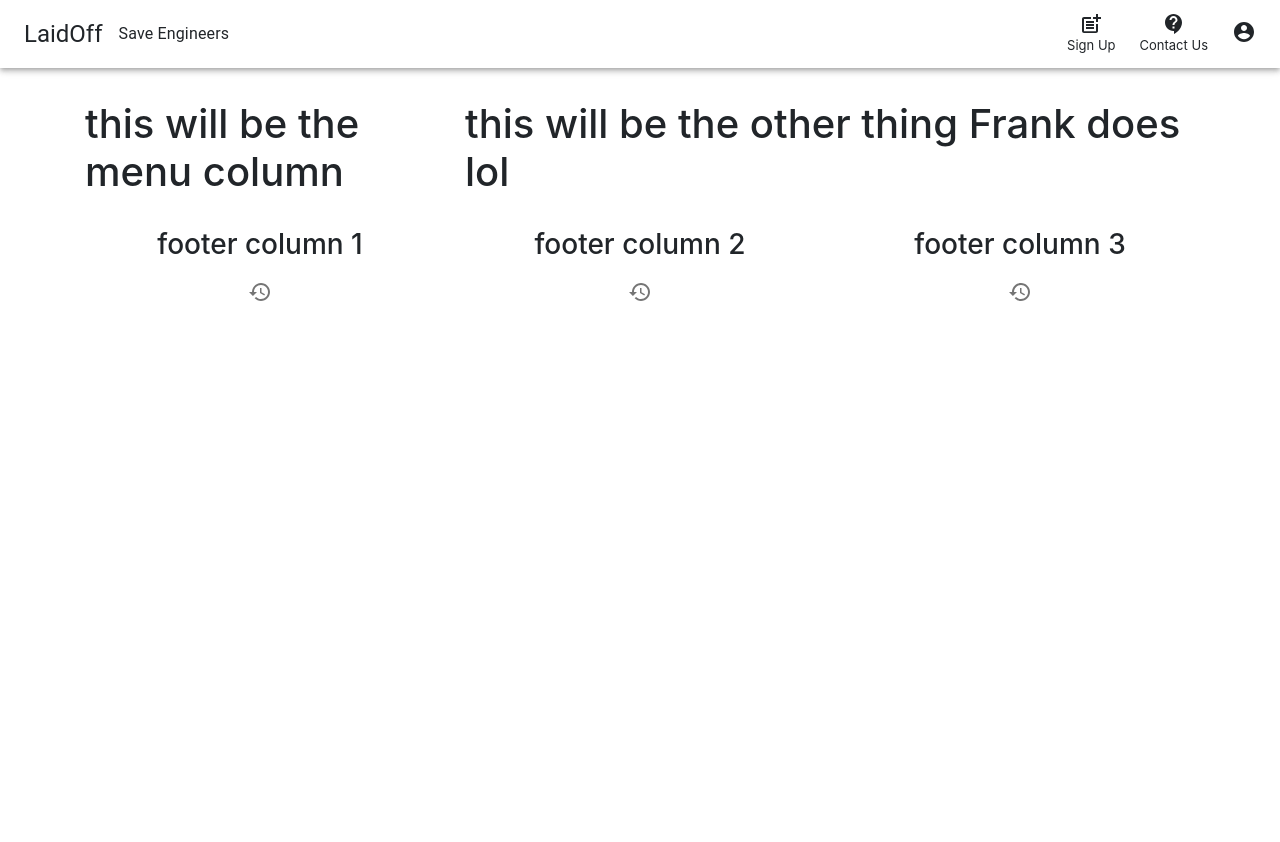
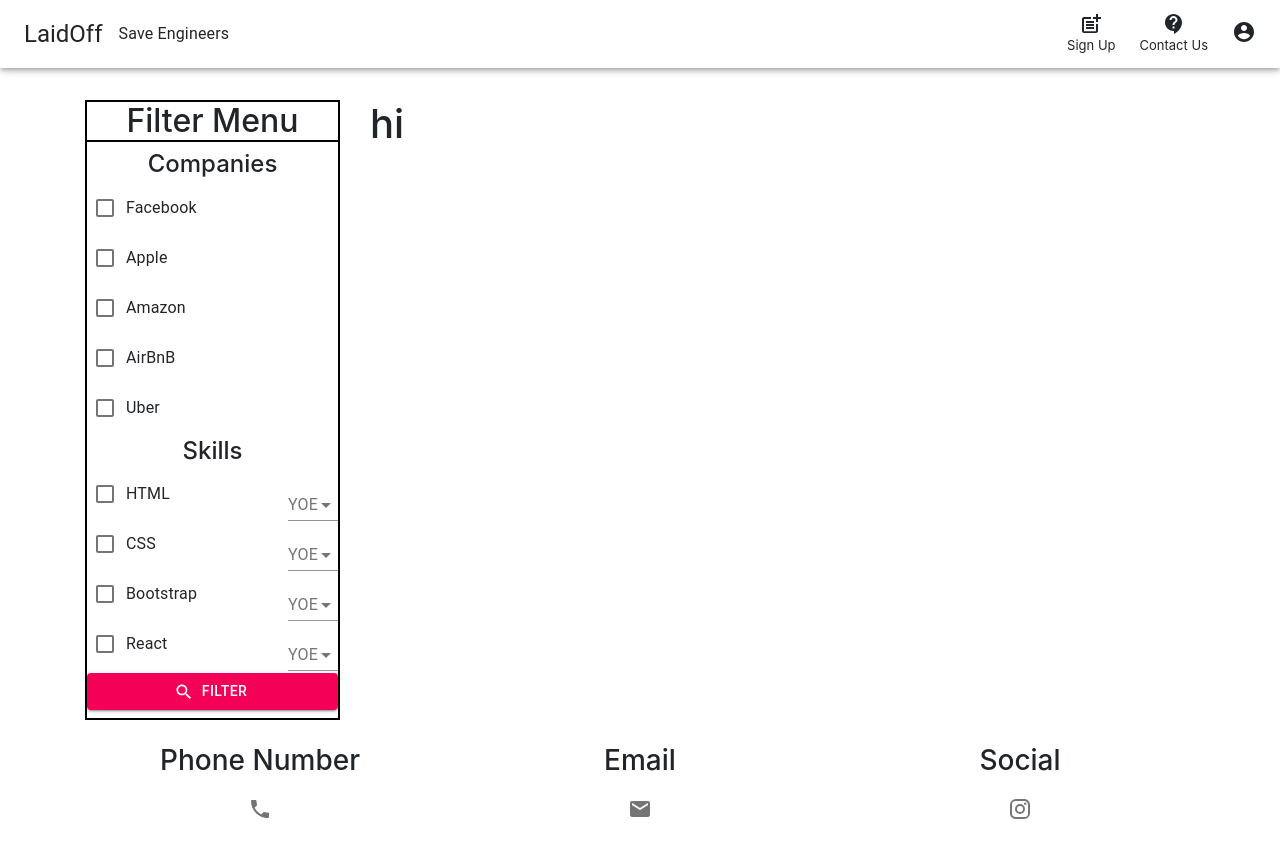
Before and after one commit to rsgoshtasbi/nucamp-react-project, a React (Create React App) app: page / in a window 1280 px wide. Before the commit the page ends 800 px from the top, so only its background shows below. Built offline with nearby package versions, Linux system fonts and the light colour scheme; the HTML template or start-up script is replaced by a standard one.

Commit message:
added filter menu and footer update

```diff
--- /dev/null
+++ b/src/components/FilterMenu.js
@@ -0,0 +1,103 @@
+import React, { Component } from "react";
+import Button from "@material-ui/core/Button";
+import SearchIcon from "@material-ui/icons/Search";
+import FilterMenuSkills from "./FilterMenuSkills";
+import FilterMenuCompanies from "./FilterMenuCompanies";
+import "./css/FilterMenu.css";
+
+export default class FilterMenu extends Component {
+  constructor(props) {
+    super(props);
+    this.state = {
+      htmlCheckbox: false,
+      cssCheckbox: false,
+      bootstrapCheckbox: false,
+      reactCheckbox: false,
+      facebookCheckbox: false,
+      appleCheckbox: false,
+      amazonCheckbox: false,
+      airbnbCheckbox: false,
+      uberCheckbox: false,
+    };
+  }
+
+  handleChange = (event) => {
+    this.setState({ ...this.state, [event.target.name]: event.target.checked });
+  };
+
+  render() {
+    console.log(this.props);
+    return (
+      <div className="filterMenu">
+        <h2 className="filterMenuTitle" align="center">
+          Filter Menu
+        </h2>
+        <h4 align="center">Companies</h4>
+        <FilterMenuCompanies
+          name="facebookCheckbox"
+          label="Facebook"
+          checked={this.state.facebookCheckbox}
+          handleChange={this.handleChange}
+        />
+        <FilterMenuCompanies
+          name="appleCheckbox"
+          label="Apple"
+          checked={this.state.appleCheckbox}
+          handleChange={this.handleChange}
+        />
+        <FilterMenuCompanies
+          name="amazonCheckbox"
+          label="Amazon"
+          checked={this.state.amazonCheckbox}
+          handleChange={this.handleChange}
+        />
+        <FilterMenuCompanies
+          name="airbnbCheckbox"
+          label="AirBnB"
+          checked={this.state.airbnbCheckbox}
+          handleChange={this.handleChange}
+        />
+        <FilterMenuCompanies
+          name="uberCheckbox"
+          label="Uber"
+          checked={this.state.uberCheckbox}
+          handleChange={this.handleChange}
+        />
+        <h4 align="center">Skills</h4>
+        <FilterMenuSkills
+          name="htmlCheckbox"
+          label="HTML"
+          checked={this.state.htmlCheckbox}
+          handleChange={this.handleChange}
+        />
+        <FilterMenuSkills
+          name="cssCheckbox"
+          label="CSS"
+          checked={this.state.cssCheckbox}
+          handleChange={this.handleChange}
+        />
+        <FilterMenuSkills
+          name="bootstrapCheckbox"
+          label="Bootstrap"
+          checked={this.state.bootstrapCheckbox}
+          handleChange={this.handleChange}
+        />
+        <FilterMenuSkills
+          name="reactCheckbox"
+          label="React"
+          checked={this.state.reactCheckbox}
+          handleChange={this.handleChange}
+        />
+        <Button
+          className="btn btn-block mb-2"
+          type="submit"
+          variant="contained"
+          color="secondary"
+          startIcon={<SearchIcon />}
+        >
+          Filter
+        </Button>
+      </div>
+    );
+  }
+}
--- /dev/null
+++ b/src/components/FilterMenuCompanies.js
@@ -0,0 +1,23 @@
+import React from "react";
+import FormGroup from "@material-ui/core/FormGroup";
+import FormControlLabel from "@material-ui/core/FormControlLabel";
+import Checkbox from "@material-ui/core/Checkbox";
+
+export default function CheckboxLabels({ name, label, checked, handleChange }) {
+  return (
+    <div>
+      <FormGroup className="ml-2" row>
+        <FormControlLabel
+          control={
+            <Checkbox
+              checked={checked}
+              onChange={handleChange}
+              name={name}
+            ></Checkbox>
+          }
+          label={label}
+        />
+      </FormGroup>
+    </div>
+  );
+}
--- /dev/null
+++ b/src/components/FilterMenuSkills.js
@@ -0,0 +1,77 @@
+import React from "react";
+import { makeStyles } from "@material-ui/core/styles";
+import FormGroup from "@material-ui/core/FormGroup";
+import FormControlLabel from "@material-ui/core/FormControlLabel";
+import FormControl from "@material-ui/core/FormControl";
+import Checkbox from "@material-ui/core/Checkbox";
+import InputLabel from "@material-ui/core/InputLabel";
+import MenuItem from "@material-ui/core/MenuItem";
+import Select from "@material-ui/core/Select";
+
+const useStyles = makeStyles(() => ({
+  formControl: {
+    minWidth: 50,
+    marginLeft: "auto",
+  },
+}));
+
+export default function CheckboxLabels({ name, label, checked, handleChange }) {
+  const classes = useStyles();
+
+  const [age, setAge] = React.useState("");
+
+  const handleChange1 = (event) => {
+    setAge(event.target.value);
+  };
+
+  return (
+    <div>
+      <FormGroup className="ml-2" row>
+        <FormControlLabel
+          control={
+            <Checkbox
+              checked={checked}
+              onChange={handleChange}
+              name={name}
+            ></Checkbox>
+          }
+          label={label}
+        />
+        {/* <span className="ml-auto mr-2 mt-1 d-block">
+          <select className="form-control-sm" name="numCampers" id="numCampers">
+            <option value="1">1</option>
+            <option value="2">2</option>
+            <option value="3">3</option>
+            <option value="4">4</option>
+            <option value="5">5</option>
+            <option value="6">6</option>
+            <option value="7">7</option>
+            <option value="8">8</option>
+            <option value="9">9</option>
+            <option value="10">10</option>
+          </select>
+        </span> */}
+        <FormControl className={classes.formControl}>
+          <InputLabel id="demo-simple-select-label">YOE</InputLabel>
+          <Select
+            labelId="demo-simple-select-label"
+            id="demo-simple-select"
+            value={age}
+            onChange={handleChange1}
+          >
+            <MenuItem value={1}>1</MenuItem>
+            <MenuItem value={2}>2</MenuItem>
+            <MenuItem value={3}>3</MenuItem>
+            <MenuItem value={4}>4</MenuItem>
+            <MenuItem value={5}>5</MenuItem>
+            <MenuItem value={6}>6</MenuItem>
+            <MenuItem value={7}>7</MenuItem>
+            <MenuItem value={8}>8</MenuItem>
+            <MenuItem value={9}>9</MenuItem>
+            <MenuItem value={10}>10</MenuItem>
+          </Select>
+        </FormControl>
+      </FormGroup>
+    </div>
+  );
+}
--- a/src/components/Home.js
+++ b/src/components/Home.js
@@ -1,20 +1,40 @@
 import React from "react";
 import "bootstrap/dist/css/bootstrap.min.css";
 import "./css/Home.css";
+import { Component } from "react";
+import FilterMenu from "./FilterMenu";
+import PeopleAccordian from "./PeopleAccordian";
 
-function Home() {
+class Home extends Component {
+  constructor(props) {
+    super(props);
+    this.state = {};
+  }
+
+  handleFilterMenuChange = (event) => {
+    const target = event.target;
+    const value = target.type === "checkbox" ? target.checked : target.value;
+    const name = target.name;
+
+    this.setState({
+      [name]: value,
+    });
+  };
+
+  render() {
     return (
       <div className="container">
         <div className="row">
-        <div className="col-md-4">
-          <h1>this will be the menu column</h1>
+          <div className="col-lg-3">
+            <FilterMenu {...this.props} />
           </div>
-        <div className="col-md">
-          <h1>this will be the other thing Frank does lol</h1>
+          <div className="col-lg">
+            <PeopleAccordian {...this.props} />
           </div>
         </div>
       </div>
     );
   }
+}
 
 export default Home;
--- /dev/null
+++ b/src/components/PeopleAccordian.js
@@ -0,0 +1,17 @@
+import React, { Component } from "react";
+
+export default class PeopleAccordian extends Component {
+  constructor(props) {
+    super(props);
+    this.state = {};
+  }
+
+  render() {
+    console.log(this.props);
+    return (
+      <div>
+        <h1>hi</h1>
+      </div>
+    );
+  }
+}
--- /dev/null
+++ b/src/components/css/FilterMenu.css
@@ -0,0 +1,11 @@
+.filterMenu {
+  border: 2px solid black;
+}
+
+.filterMenuSubmit {
+  margin-left: "1rem";
+}
+
+.filterMenuTitle {
+  border-bottom: 2px solid black;
+}
--- a/src/shared/Footer.js
+++ b/src/shared/Footer.js
@@ -3,8 +3,11 @@
 import Modal from "@material-ui/core/Modal";
 import { BottomNavigation, BottomNavigationAction } from "@material-ui/core";
 import RestoreIcon from "@material-ui/icons/Restore";
+import PhoneIcon from "@material-ui/icons/Phone";
 import Backdrop from "@material-ui/core/Backdrop";
 import Fade from "@material-ui/core/Fade";
+import InstagramIcon from "@material-ui/icons/Instagram";
+import EmailIcon from "@material-ui/icons/Email";
 
 const useStyles = makeStyles((theme) => ({
   modal: {
@@ -22,73 +25,126 @@
 
 export default function Footer() {
   const classes = useStyles();
-  const [open, setOpen] = React.useState(false);
+  const [phoneOpen, setPhoneOpen] = React.useState(false);
+  const [emailOpen, setEmailOpen] = React.useState(false);
+  const [socialOpen, setSocialOpen] = React.useState(false);
 
-  const handleOpen = () => {
-    setOpen(true);
+  const handlePhoneOpen = () => {
+    setPhoneOpen(true);
   };
-
-  const handleClose = () => {
-    setOpen(false);
+  const handlePhoneClose = () => {
+    setPhoneOpen(false);
+  };
+  const handleEmailOpen = () => {
+    setEmailOpen(true);
+  };
+  const handleEmailClose = () => {
+    setEmailOpen(false);
+  };
+  const handleSocialOpen = () => {
+    setSocialOpen(true);
+  };
+  const handleSocialClose = () => {
+    setSocialOpen(false);
   };
 
   return (
     <div className="container mt-4">
       <div className="row">
         <div className="col-4">
-          <h3 className="text-center">footer column 1</h3>
+          <h3 className="text-center">Phone Number</h3>
           <BottomNavigation>
             <BottomNavigationAction
               label="Open Modal"
               value="recents"
-              onClick={handleOpen}
-              icon={<RestoreIcon />}
+              onClick={handlePhoneOpen}
+              icon={<PhoneIcon />}
             />
           </BottomNavigation>
         </div>
         <div className="col-4">
-          <h3 className="text-center">footer column 2</h3>
+          <h3 className="text-center">Email</h3>
           <BottomNavigation>
             <BottomNavigationAction
               label="Open Modal"
               value="recents"
-              onClick={handleOpen}
-              icon={<RestoreIcon />}
+              onClick={handleEmailOpen}
+              icon={<EmailIcon />}
             />
           </BottomNavigation>
         </div>
         <div className="col-4">
-          <h3 className="text-center">footer column 3</h3>
+          <h3 className="text-center">Social</h3>
           <BottomNavigation>
             <BottomNavigationAction
               label="Open Modal"
               value="recents"
-              onClick={handleOpen}
-              icon={<RestoreIcon />}
+              onClick={handleSocialOpen}
+              icon={<InstagramIcon />}
             />
           </BottomNavigation>
         </div>
       </div>
 
-      {/* <Modal
+      {/* Phone Number Modal */}
+      <Modal
         aria-labelledby="transition-modal-title"
         aria-describedby="transition-modal-description"
         className={classes.modal}
-        open={open}
-        onClose={handleClose}
+        open={phoneOpen}
+        onClose={handlePhoneClose}
         closeAfterTransition
         BackdropComponent={Backdrop}
         BackdropProps={{
           timeout: 500,
         }}
       >
-        <Fade in={open}>
+        <Fade in={phoneOpen}>
           <div className={classes.paper}>
-            <h2 id="modal-title">My Title</h2>
-            <p id="modal-description">My Description</p>
+            <h2 id="modal-title">1-206-555-1234</h2>
           </div>
         </Fade>
-      </Modal> */}
+      </Modal>
+
+      {/* Email Modal */}
+      <Modal
+        aria-labelledby="transition-modal-title"
+        aria-describedby="transition-modal-description"
+        className={classes.modal}
+        open={emailOpen}
+        onClose={handleEmailClose}
+        closeAfterTransition
+        BackdropComponent={Backdrop}
+        BackdropProps={{
+          timeout: 500,
+        }}
+      >
+        <Fade in={emailOpen}>
+          <div className={classes.paper}>
+            <h2 id="modal-title">help@saveengineers.com</h2>
+          </div>
+        </Fade>
+      </Modal>
+
+      {/* Social Media */}
+      <Modal
+        aria-labelledby="transition-modal-title"
+        aria-describedby="transition-modal-description"
+        className={classes.modal}
+        open={socialOpen}
+        onClose={handleSocialClose}
+        closeAfterTransition
+        BackdropComponent={Backdrop}
+        BackdropProps={{
+          timeout: 500,
+        }}
+      >
+        <Fade in={socialOpen}>
+          <div className={classes.paper}>
+            <h2 id="modal-title">@laidoffengineers</h2>
+          </div>
+        </Fade>
+      </Modal>
     </div>
   );
 }
```
Lines whose indentation alone changed are shown as unchanged.
